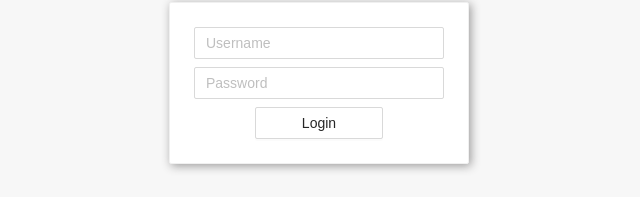
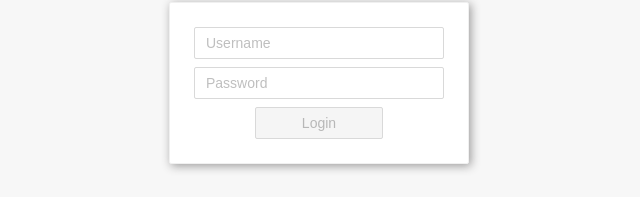
Before and after one commit to jjaramillom/chat, a React (Create React App) app in the folder client/: page / in a window 1280 px wide. Shown: the part 190-387 px from the top of the page, without its empty margins (321-961 px from the left). Built offline with nearby package versions, Linux system fonts and the light colour scheme.

Commit message:
Add initial loginPage tests

```diff
--- a/client/package.json
+++ b/client/package.json
@@ -16,6 +16,7 @@
     "react": "^17.0.2",
     "react-dom": "^17.0.2",
     "react-query": "^3.34.15",
+    "react-router-dom": "^6.2.1",
     "react-scripts": "5.0.0",
     "typescript": "^4.5.4",
     "web-vitals": "^2.1.2"
@@ -36,6 +37,7 @@
     "husky": "^6.0.0",
     "lint": "^0.7.0",
     "lint-staged": "^10.5.4",
+    "msw": "^0.38.1",
     "postcss": "^8.4.6",
     "prettier": "^2.4.1",
     "sass": "^1.45.2",
--- a/client/src/components/Button.tsx
+++ b/client/src/components/Button.tsx
@@ -6,10 +6,11 @@ interface Props {
 	className?: string;
 	text?: string;
 	type?: ButtonProps['type'];
+	disabled?: boolean;
 }
 
-const Button: React.FC<Props> = ({onClick, text = 'default text', className, type = 'default'}) => (
-	<AntButton className={className} onClick={onClick} type={type}>
+const Button: React.FC<Props> = ({onClick, text = 'default text', className, type = 'default', disabled, ...props}) => (
+	<AntButton className={className} onClick={onClick} type={type} disabled={disabled} {...props}>
 		{text}
 	</AntButton>
 );
--- a/client/src/components/Input.tsx
+++ b/client/src/components/Input.tsx
@@ -9,13 +9,14 @@ interface Props {
 	type?: InputProps['type'];
 }
 
-const Input: React.FC<Props> = ({onChange, value, placeHolder = '', className, type}) => (
+const Input: React.FC<Props> = ({onChange, value, placeHolder = '', className, type, ...props}) => (
 	<AntInput
 		className={className}
 		onChange={(ev) => onChange(ev.target.value)}
 		placeholder={placeHolder}
 		value={value}
 		type={type}
+		{...props}
 	/>
 );
 
--- a/client/src/modules/auth/pages/LoginPage.tsx
+++ b/client/src/modules/auth/pages/LoginPage.tsx
@@ -17,6 +17,9 @@ const LoginPage: React.FC = () => {
 	const {showErrorBanner} = useNotificationBannerContext();
 
 	async function handleLogin() {
+		if (!username || !password) {
+			return;
+		}
 		try {
 			const {data} = await axios.post('/auth/login', {username, password});
 			setJwt(data.token);
@@ -31,15 +34,28 @@ const LoginPage: React.FC = () => {
 		<div className="w-full flex justify-center mt-48">
 			<Card className={classes.card}>
 				<div className="flex flex-col items-center gap-y-2">
-					<Input className={classes.input} value={username} placeHolder="Username" onChange={setUsername} />
+					<Input
+						className={classes.input}
+						value={username}
+						placeHolder="Username"
+						onChange={setUsername}
+						data-testid="username-input"
+					/>
 					<Input
 						className={classes.input}
 						value={password}
 						placeHolder="Password"
 						onChange={setPassword}
 						type="password"
+						data-testid="password-input"
 					/>
-					<Button className="w-32" onClick={handleLogin} text="Login" />
+					<Button
+						className="w-32"
+						onClick={handleLogin}
+						text="Login"
+						disabled={!username || !password}
+						data-testid="login-button"
+					/>
 				</div>
 			</Card>
 		</div>
```
Also changed, not shown: 2 other files (tests, documents, lock files or other folders).
